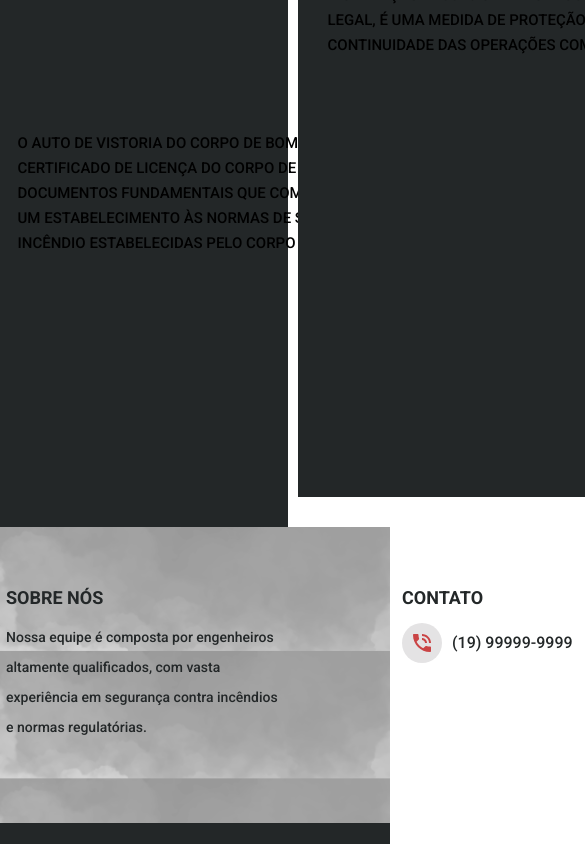
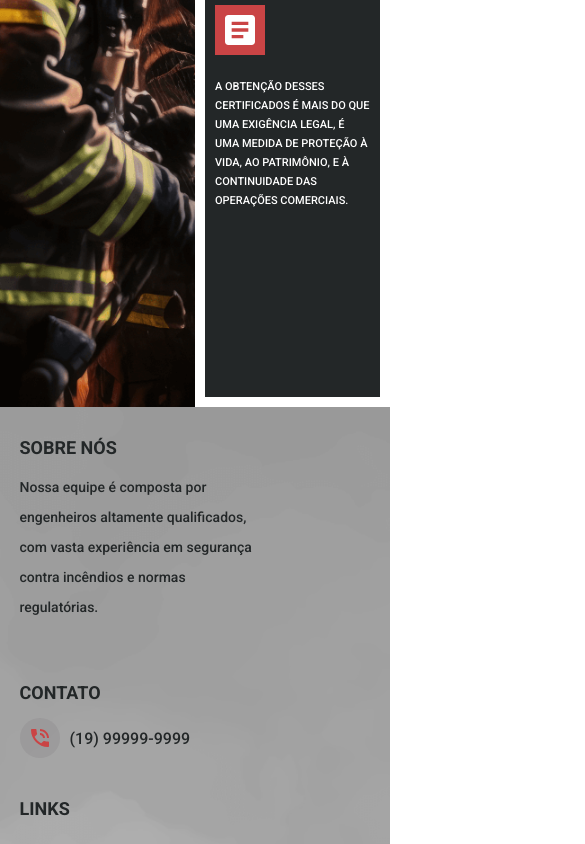
Before and after one commit to Gabriel-Andreoni/lp-valverde-engenharia, a Next.js app: page / in a window 390 px wide. Shown: the part 4740-5584 px from the top of the page, 585 px wide, since content can reach past the window. Built offline with nearby package versions, Linux system fonts and the light colour scheme.

Commit message:
Deixando a seção de serviços responsiva

```diff
--- a/app/components/CTA/cta.css
+++ b/app/components/CTA/cta.css
@@ -90,8 +90,13 @@
     .cta-container {
         width: 100%;
 
-        margin: 120px 0;
+        margin-top: 120px;
 
+        .cta-content {
+            width: 90% !important;
+
+            margin: 0 auto !important;
+        }
     }
 }
 
--- a/app/components/Footer/footer.css
+++ b/app/components/Footer/footer.css
@@ -161,3 +161,48 @@
         background-size: 100%;
     }
 }
+
+@keyframes bgSlideTablet {
+    0% {
+        background-size: 120%;
+    }
+
+    50% {
+        background-size: 200%;
+    }
+
+    100% {
+        background-size: 120%;
+    }
+}
+
+@media (width <= 1024px) {
+    .footer-overlay {
+        background-position: top !important;
+
+        animation: bgSlideTablet 15s ease-in-out infinite !important;
+    }
+
+    .footer-content-wrapper {
+        width: 90% !important;
+    }
+
+    .footer-content {
+        width: 100% !important;
+    }
+}
+
+@media (width <= 767px) {
+    .footer-overlay {
+        background-repeat: no-repeat !important;
+        background-size: cover !important;
+    }
+
+    .footer-content-wrapper {
+        padding: 30px 0 !important;
+
+        flex-direction: column;
+        gap: 40px;
+
+    }
+}
--- a/app/components/Services/index.jsx
+++ b/app/components/Services/index.jsx
@@ -6,7 +6,6 @@ export default function Services() {
     return (
         <section className="services-container">
             <div className="services-left">
-
             </div>
             <div className="services-card-right">
                 <div className="services-card">
--- a/app/components/Services/services.css
+++ b/app/components/Services/services.css
@@ -7,8 +7,7 @@
 
         background-image: url('../../../public/services-bg-left.png');
         background-repeat: no-repeat;
-        background-position: top left;
-        background-attachment: fixed;
+        background-size: cover;
     }
 
     .services-card-right {
@@ -18,21 +17,32 @@
         padding: 30px 15px;
 
         display: flex;
+        flex-direction: column;
         justify-content: center;
-        gap: 10px;
+        align-items: center;
+        gap: 20px;
 
         .services-card {
-            width: 300px;
+            width: 80%;
             height: 320px;
 
             background: #232728;
+
+            &:hover > .service-content > span {
+                background-color: #fff;
+
+                & > svg {
+                    color: #CA4445;
+                }
+            }
+
 
             .service-content {
                 padding: 15px 30px;
 
                 display: flex;
                 flex-direction: column;
-                justify-content: flex-start;
+                justify-content: center;
 
                 &>span {
                     width: 50px;
@@ -46,102 +56,61 @@
 
                     background-color: #CA4445;
 
+                    transition: all 500ms ease-in-out;
+
                     &>svg {
                         color: #fff;
 
                         font-size: 40px;
+
+                        transition: all 500ms ease-in-out;
                     }
+                }
+
+                & p {
+                    color: #fff;
+
+                    font-size: 22px;
+                    font-variant: all-small-caps;
                 }
 
 
             }
 
         }
-
-        .services-card:nth-child(2) {
-            align-self: flex-end;
-        }
-
     }
 }
 
+@media (width <= 1024px) {
+    .services-left {
+        background-position: top;
+    }
 
-@media (width <=1024px) {
-    .services-container {
-        margin-top: 120px;
+    .services-card-right {
+        padding-top: 60px !important;
 
+        justify-content: flex-start !important;
 
         .services-card {
-            margin: 0 !important;
-            padding-bottom: 0 !important;
+            height: 600px !important;
+        }
+    }
+}
 
-            height: 60vh !important;
+@media (width <= 767px) {
+    .services-card-right {
+        padding: 10px !important;
 
-            align-items: flex-start !important;
-
-            &:nth-child(2) {
-                padding-top: 0 !important;
-            }
+        .services-card {
+            width: 100% !important;
 
             .service-content {
-                width: 600px !important;
+                padding: 10px !important;
 
-                &>p {
-                    font-size: 20px !important
+                & p {
+                    font-size: 16px !important;
                 }
-            }
-
-            .services-image {
-                top: 22%;
-            }
-
-            &:nth-child(2) .services-image {
-                top: 8%;
-                left: 5%;
             }
         }
     }
 }
-
-@media (width <=767px) {
-    .services-container {
-        margin-bottom: 0 !important;
-
-        .services-card {
-            padding: 0 !important;
-
-            height: 100vh !important;
-
-            .service-content {
-                height: 100% !important;
-
-                &>p {
-                    margin-top: 15em !important;
-                    padding-bottom: 50px !important;
-
-                    width: 90% !important;
-
-                    font-size: 22px !important;
-                    font-variant-caps: all-small-caps;
-                }
-            }
-
-            .services-image {
-                width: 250px !important;
-                height: 300px !important;
-
-                top: 32px !important;
-                left: 60px !important;
-            }
-
-            &:nth-child(2) {
-                .service-content {
-                    &>p {
-                        margin-top: 11em !important;
-                    }
-                }
-            }
-        }
-    }
-
-}
```
